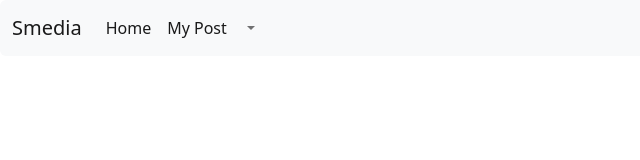
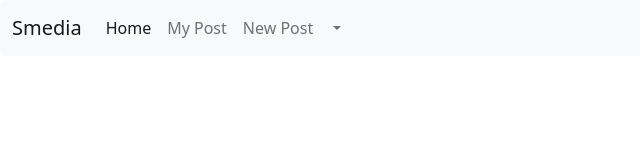
Before and after one commit to nexnic/JS2, a website: page main.html in a window 1280 px wide. Shown: the full height of the page, 0-640 px from the left. Drawn offline with nearby package versions, Linux system fonts and the light colour scheme; files that its build step writes are made by us from their sources.

Commit message:
update main.html
Add new btn

```diff
--- a/main.html
+++ b/main.html
@@ -24,7 +24,10 @@
                             <a class="nav-link active" aria-current="page" href="#">Home</a>
                         </li>
                         <li>
-                            <a class="nav-link active" aria-current="page" href="#">My Post</a>
+                            <a class="nav-link" aria-current="page" href="#">My Post</a>
+                        </li>
+                        <li>
+                            <a class="nav-link" aria-current="page" href="#">New Post</a>
                         </li>
                         <li class="nav-item dropdown">
                             <a class="nav-link dropdown-toggle" href="#" id="dropdown09" data-bs-toggle="dropdown"
```
